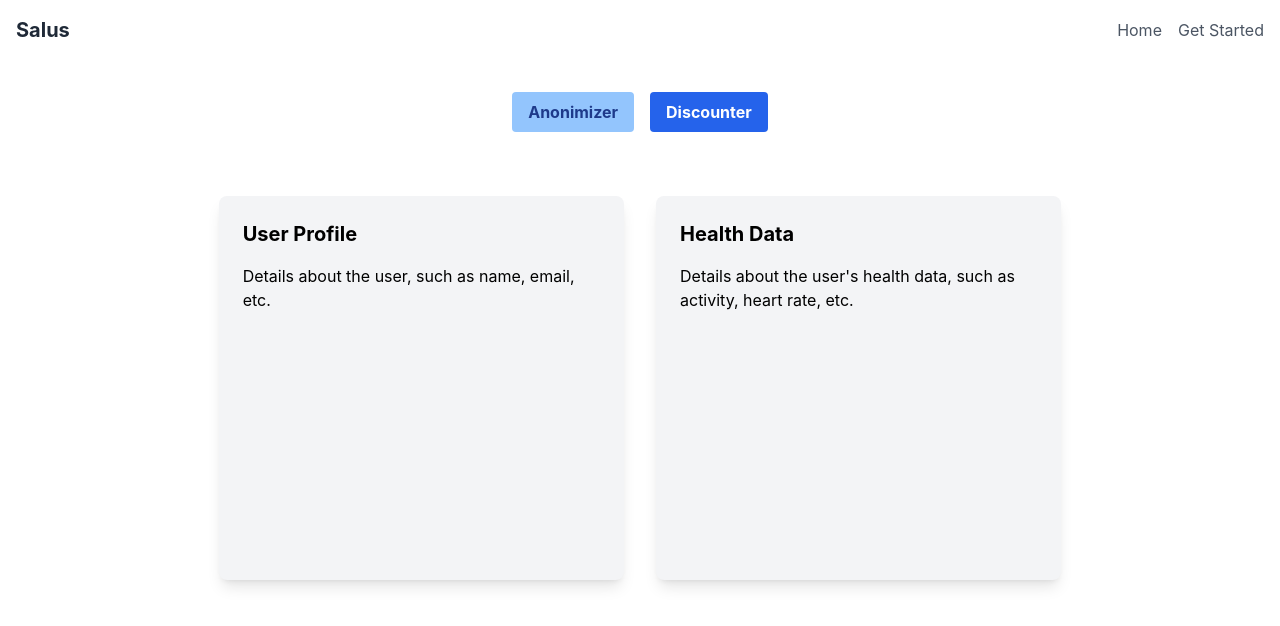
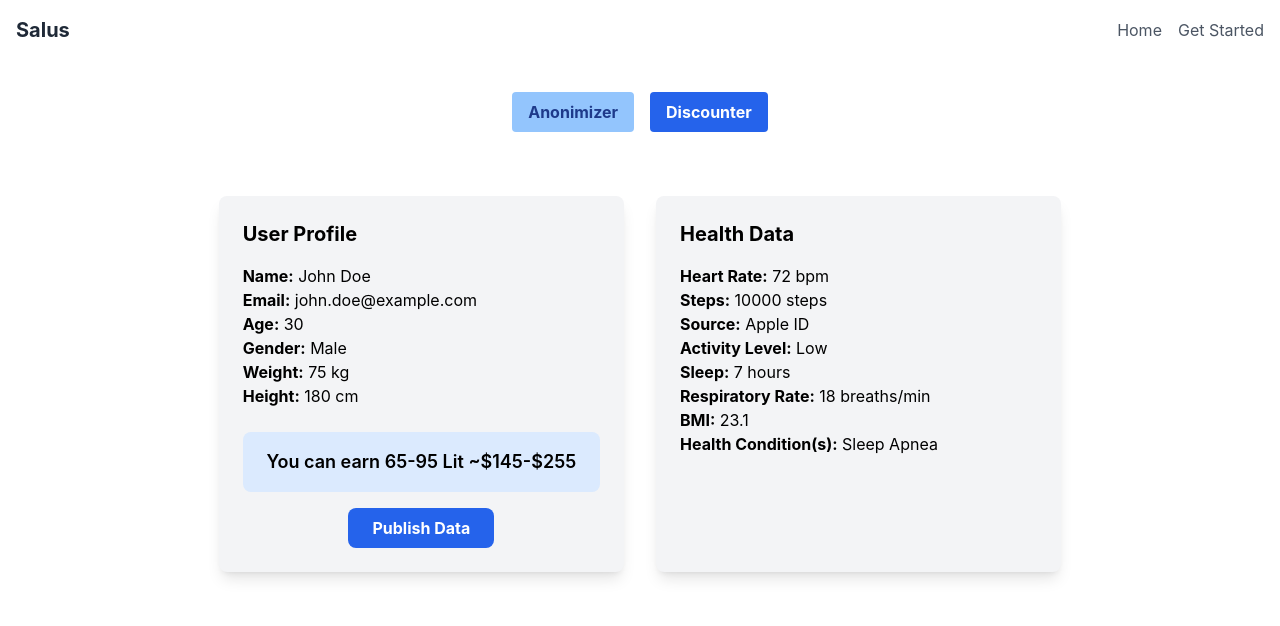
Before and after one commit to r-agni/ethglobalsf, a React (Create React App) app: page /getstarted in a window 1280 px wide. Shown: the top 626 px of the page. Built offline with nearby package versions, Linux system fonts and the light colour scheme.

Commit message:
hardcoded profile

```diff
--- a/src/pages/Getstarted.tsx
+++ b/src/pages/Getstarted.tsx
@@ -1,8 +1,49 @@
 import React, { useState } from "react";
 import NavBar from "./Navbar";
 
+interface UserProfile {
+    name: string;
+    email: string;
+    age: number;
+    gender: string;
+    weight: number;
+    height: number;
+}
+
+interface HealthData {
+    heart_rate: number;
+    steps: number;
+    source: string;
+    activity: string;
+    sleep: string;
+    respiratory_rate: number;
+    bmi: number;
+    health_conditions: string;
+}
+
 const Getstarted: React.FC = () => {
     const [anonimized, setAnonimized] = useState(true);
+
+    // Dummy data for user profile and health data
+    const userProfile: UserProfile = {
+        name: "John Doe",
+        email: "john.doe@example.com",
+        age: 30,
+        gender: "Male",
+        weight: 75,
+        height: 180,
+    };
+
+    const healthData: HealthData = {
+        heart_rate: 72,
+        steps: 10000,
+        source: "Apple ID",
+        activity: "Low",
+        sleep: "7 hours",
+        respiratory_rate: 18,
+        bmi: 23.1,
+        health_conditions: "Sleep Apnea",
+    };
 
     const handleButtonClick = (isAnonimized: boolean) => {
         setAnonimized(isAnonimized);
@@ -14,7 +55,7 @@ const Getstarted: React.FC = () => {
             <NavBar />
 
             {/* Buttons container */}
-            <div className="flex justify-center items-center py-8 z-10">
+            <div className="flex justify-center items-center py-8">
                 <div className="flex space-x-4">
                     {/* Anonimizer button */}
                     <button
@@ -38,20 +79,51 @@ const Getstarted: React.FC = () => {
                 </div>
             </div>
 
-            {/* Profile and Health Data rectangles */}
+            {/* Profile and Health Data sections */}
             <div className="flex justify-center space-x-8 mt-8 px-8">
                 {/* Profile section */}
-                <div className="bg-gray-100 w-1/3 h-96 rounded-lg shadow-lg p-6">
+                <div className="bg-gray-100 w-1/3 h-auto rounded-lg shadow-lg p-6">
                     <h2 className="text-xl font-bold mb-4">User Profile</h2>
-                    <p>Details about the user, such as name, email, etc.</p>
-                    {/* Add more user profile details here */}
+                    <div>
+                        <p><strong>Name:</strong> {userProfile.name}</p>
+                        <p><strong>Email:</strong> {userProfile.email}</p>
+                        <p><strong>Age:</strong> {userProfile.age}</p>
+                        <p><strong>Gender:</strong> {userProfile.gender}</p>
+                        <p><strong>Weight:</strong> {userProfile.weight} kg</p>
+                        <p><strong>Height:</strong> {userProfile.height} cm</p>
+                    </div>
+
+                    {/* Additional boxes at the bottom */}
+                    <div className="mt-6 space-y-4">
+                        {/* Earnings box */}
+                        <div className="bg-blue-100 p-4 rounded-lg text-center">
+                            <p className="text-lg font-semibold">
+                                You can earn 65-95 Lit ~$145-$255
+                            </p>
+                        </div>
+
+                        {/* Publish data button */}
+                        <div className="flex justify-center">
+                            <button className="bg-blue-600 text-white font-bold py-2 px-6 rounded-lg hover:bg-blue-700">
+                                Publish Data
+                            </button>
+                        </div>
+                    </div>
                 </div>
 
                 {/* Health Data section */}
-                <div className="bg-gray-100 w-1/3 h-96 rounded-lg shadow-lg p-6">
+                <div className="bg-gray-100 w-1/3 h-auto rounded-lg shadow-lg p-6">
                     <h2 className="text-xl font-bold mb-4">Health Data</h2>
-                    <p>Details about the user's health data, such as activity, heart rate, etc.</p>
-                    {/* Add health data details here */}
+                    <div>
+                        <p><strong>Heart Rate:</strong> {healthData.heart_rate} bpm</p>
+                        <p><strong>Steps:</strong> {healthData.steps} steps</p>
+                        <p><strong>Source:</strong> {healthData.source}</p>
+                        <p><strong>Activity Level:</strong> {healthData.activity}</p>
+                        <p><strong>Sleep:</strong> {healthData.sleep}</p>
+                        <p><strong>Respiratory Rate:</strong> {healthData.respiratory_rate} breaths/min</p>
+                        <p><strong>BMI:</strong> {healthData.bmi}</p>
+                        <p><strong>Health Condition(s):</strong> {healthData.health_conditions}</p>
+                    </div>
                 </div>
             </div>
         </div>
```
